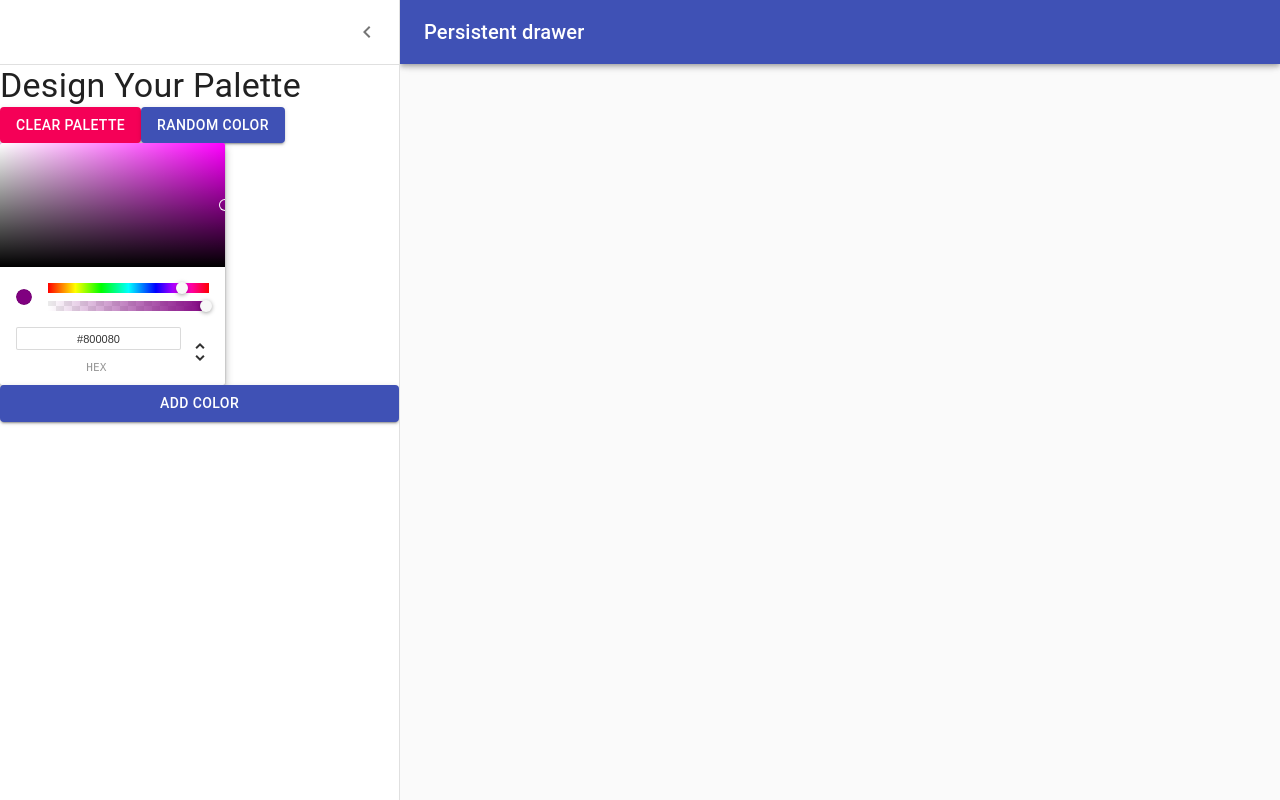
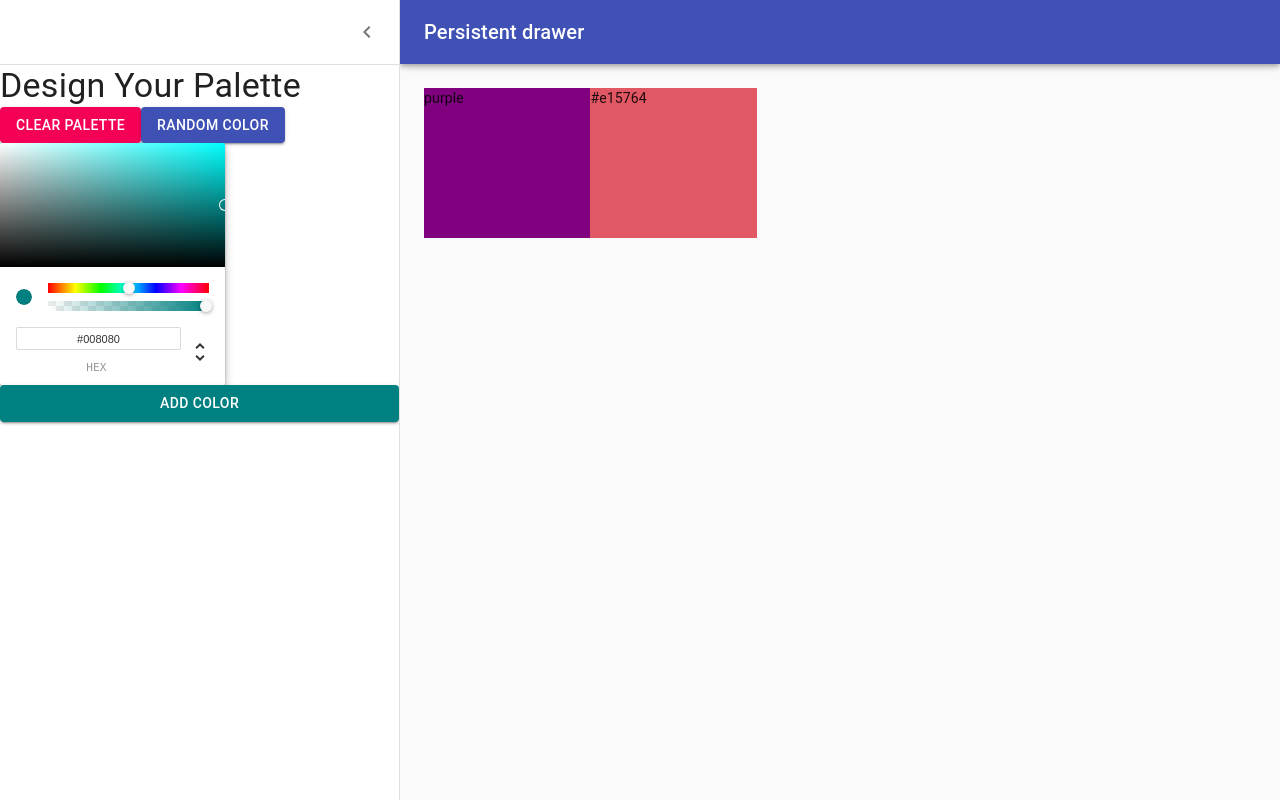
Before and after one commit to datanasovv/colors-project, a React (Create React App) app: page /palette/new in a window 1280 px wide. Both pictures are taken after a click on the button "open drawer". Built offline with nearby package versions, Linux system fonts and the light colour scheme.

Commit message:
connecting color picker to button
and creating draggable color box

```diff
--- /dev/null
+++ b/src/DraggableColorBox.js
@@ -0,0 +1,24 @@
+import React from 'react';
+import { withStyles } from '@material-ui/styles';
+
+const styles = {
+    root: {
+        width: "20%",
+        height: "20%",
+        margin: "0 auto",
+        display: "inline-block",
+        position: "relative",
+        cursor: "pointer",
+        marginBottom: "-3.8px"
+    }
+}
+
+function DraggableColorBox(props) {
+    return (
+        <div className={props.classes.root} style={{ backgroundColor: props.color }}>
+            {props.color}
+        </div>
+    )
+}
+
+export default withStyles(styles)(DraggableColorBox);
--- a/src/NewPaletteForm.js
+++ b/src/NewPaletteForm.js
@@ -14,6 +14,7 @@ import ChevronLeftIcon from '@material-ui/icons/ChevronLeft';
 import ChevronRightIcon from '@material-ui/icons/ChevronRight';
 import { withStyles } from '@material-ui/styles';
 import { ChromePicker } from 'react-color';
+import DraggableColorBox from './DraggableColorBox';
 
 const drawerWidth = 400;
 
@@ -58,6 +59,7 @@ const styles = makeStyles((theme) => ({
     },
     content: {
         flexGrow: 1,
+        height: "100vh",
         padding: theme.spacing(3),
         transition: theme.transitions.create('margin', {
             easing: theme.transitions.easing.sharp,
@@ -79,14 +81,25 @@ function NewPaletteForm() {
     const classes = styles();
     const theme = useTheme();
     const [open, setOpen] = React.useState(false);
+    const [curColor, setCurColor] = React.useState('teal');
+    const [colors, setColor] = React.useState(["purple", "#e15764"])
 
     const handleDrawerOpen = () => {
         setOpen(true);
     };
+    const handleColor = (color) => {
+        setCurColor(color);
+    }
+    const addNewColor = () => {
+        setColor([...colors, curColor])
+    }
 
     const handleDrawerClose = () => {
         setOpen(false);
     };
+    const updateCurrentColor = (newColor) => {
+        handleColor(newColor.hex)
+    }
 
     return (
         <div className={classes.root} >
@@ -139,10 +152,17 @@ function NewPaletteForm() {
                     </Button>
                 </div>
                 <ChromePicker
-                    color="purple"
-                    onChangeComplete={(newColor) => console.log(newColor)}
+                    color={curColor}
+                    onChangeComplete={(newColor) => updateCurrentColor(newColor)}
                 />
-                <Button variant="contained" color="primary">ADD COLOR</Button>
+                <Button
+                    variant="contained"
+                    color="primary"
+                    style={{ backgroundColor: curColor }}
+                    onClick={addNewColor}
+                >
+                    ADD COLOR
+                     </Button>
             </Drawer>
             <main
                 className={clsx(classes.content, {
@@ -150,8 +170,13 @@ function NewPaletteForm() {
                 })}
             >
                 <div className={classes.drawerHeader} />
+
+                {colors.map(color => (
+                    <DraggableColorBox color={color} />
+                ))}
+
             </main>
-        </div>
+        </div >
     );
 }
 export default withStyles(styles, { withTheme: true })(NewPaletteForm)
```
